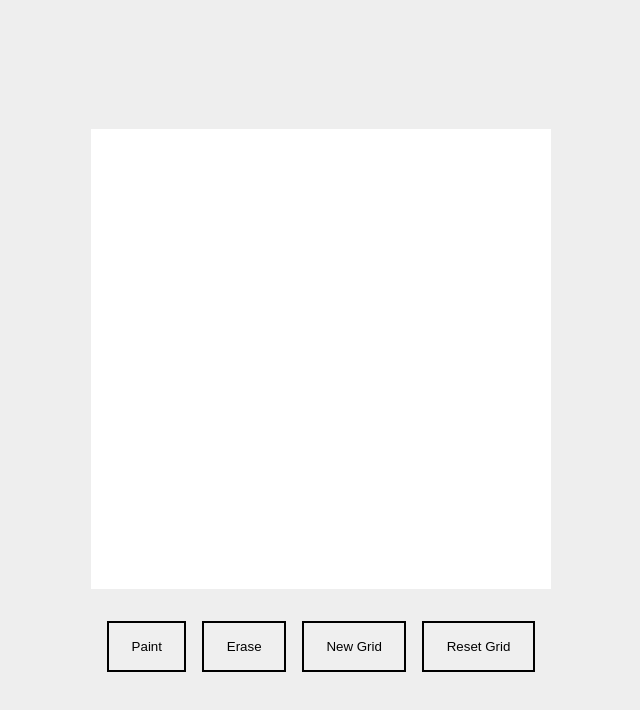
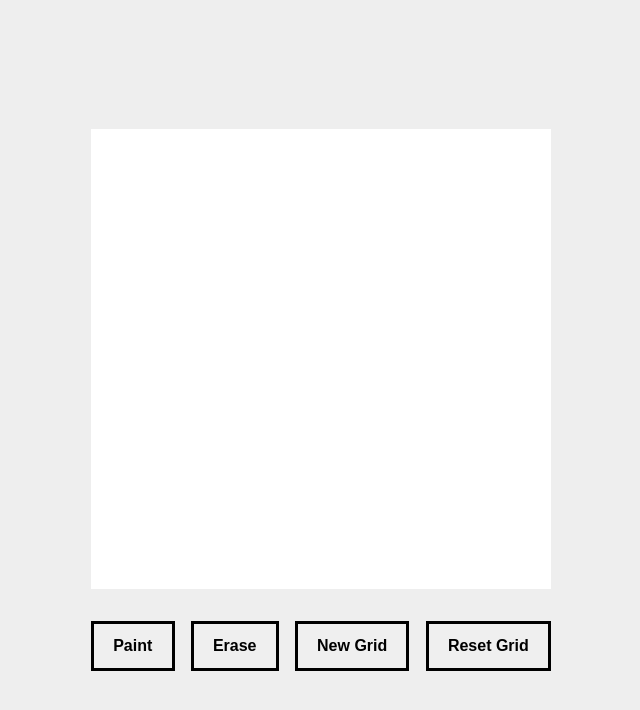
Before and after one commit to creskopper/etch-a-sketch, a plain HTML site: page index.html in a window 1280 px wide. Shown: the whole page, without its empty margins (319-959 px from the left). Drawn offline with Linux system fonts and the light colour scheme.

Commit message:
Add spacing between buttons

```diff
--- a/index.html
+++ b/index.html
@@ -9,6 +9,7 @@
     <script src="script.js" defer></script>
 </head>
 <body>
+    <div class="wrapper">
         <div class="container"></div>
         <div class="menu-container">
             <button class="btn" id="paint-grid">Paint</button>
@@ -16,5 +17,6 @@
             <button class="btn" id="new-grid">New Grid</button>
             <button class="btn" id="reset-grid">Reset Grid</button>
         </div>
+    </div>
 </body>
 </html>
--- a/style.css
+++ b/style.css
@@ -26,13 +26,16 @@ body {
 }
 
 .menu-container {
+    width: 100%;
     display: flex;
-    gap: 1rem;
+    justify-content: space-between;
 }
 
 .btn {
-    border: 2px solid #000;
-    padding: 1rem 1.4rem;
+    border: 3px solid #000;
+    padding: 0.8rem 1.2rem;
+    font-size: 1rem;
+    font-weight: 600;
 }
 .btn:hover {
     color: #fff;
```
Lines whose indentation alone changed are shown as unchanged.
